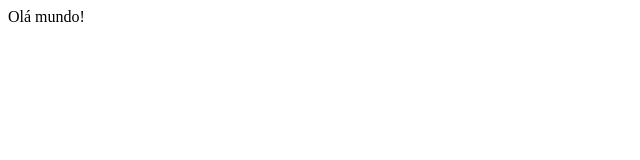
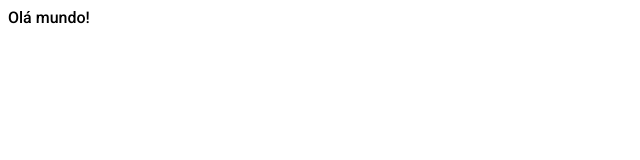
Before and after one commit to PauloHFS/kanban-board, a React (Create React App) app: page / in a window 1280 px wide. Shown: the top 160 px of the page, without its empty margins (0-640 px from the left). Built offline with nearby package versions, Linux system fonts and the light colour scheme.

Commit message:
style(fonts): adicionando a font roboto ao projeto

```diff
--- a/public/index.html
+++ b/public/index.html
@@ -10,6 +10,13 @@
       content="Web site created using create-react-app"
     />
     <link rel="apple-touch-icon" href="%PUBLIC_URL%/logo192.png" />
+
+    <link rel="preconnect" href="https://fonts.googleapis.com" />
+    <link rel="preconnect" href="https://fonts.gstatic.com" crossorigin />
+    <link
+      href="https://fonts.googleapis.com/css2?family=Roboto:wght@500;700&display=swap"
+      rel="stylesheet"
+    />
     <!--
       manifest.json provides metadata used when your web app is installed on a
       user's mobile device or desktop. See https://developers.google.com/web/fundamentals/web-app-manifest/
--- a/src/index.css
+++ b/src/index.css
@@ -0,0 +1,3 @@
+html {
+  font-family: 'Roboto', sans-serif;
+}
```
